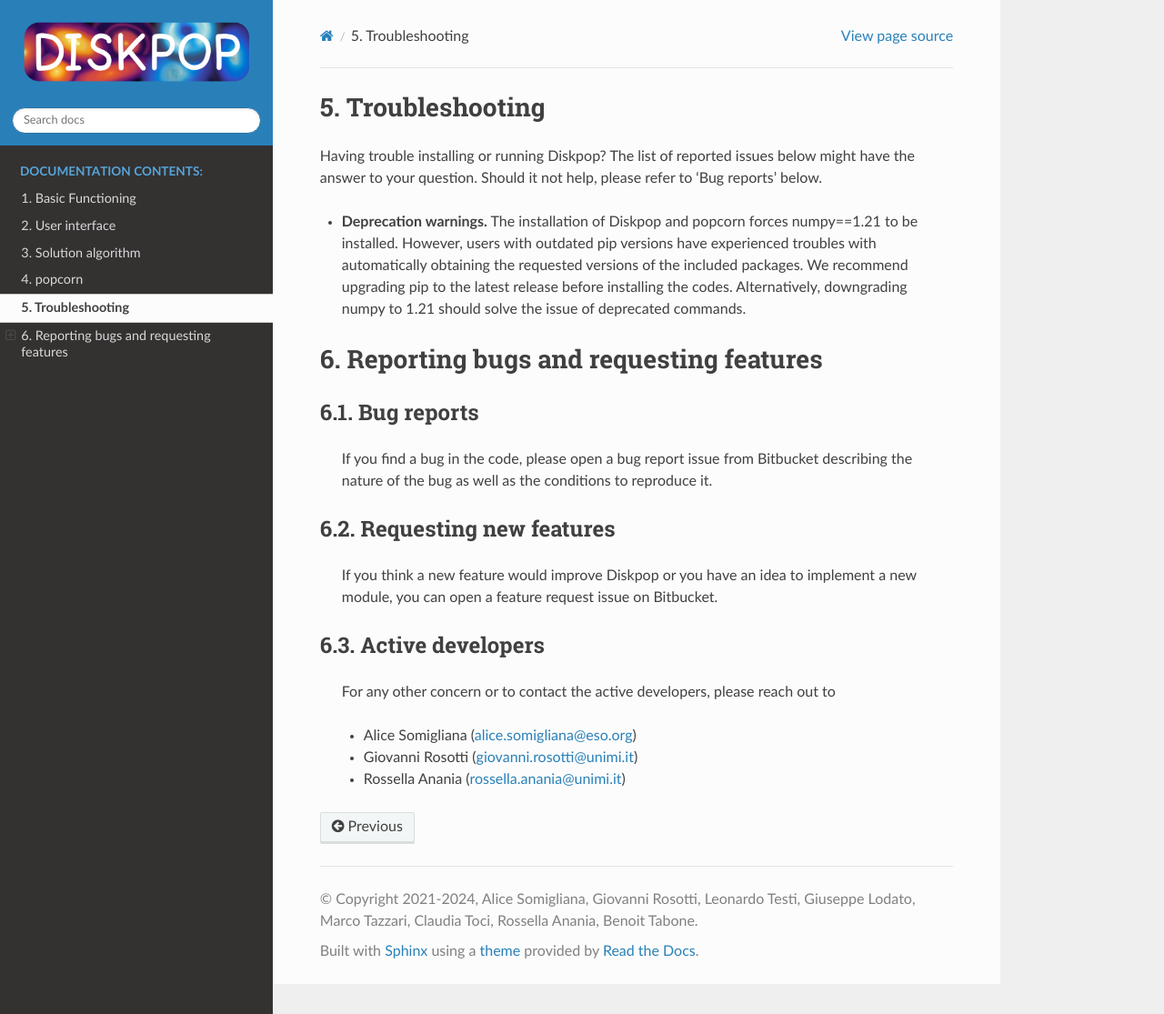
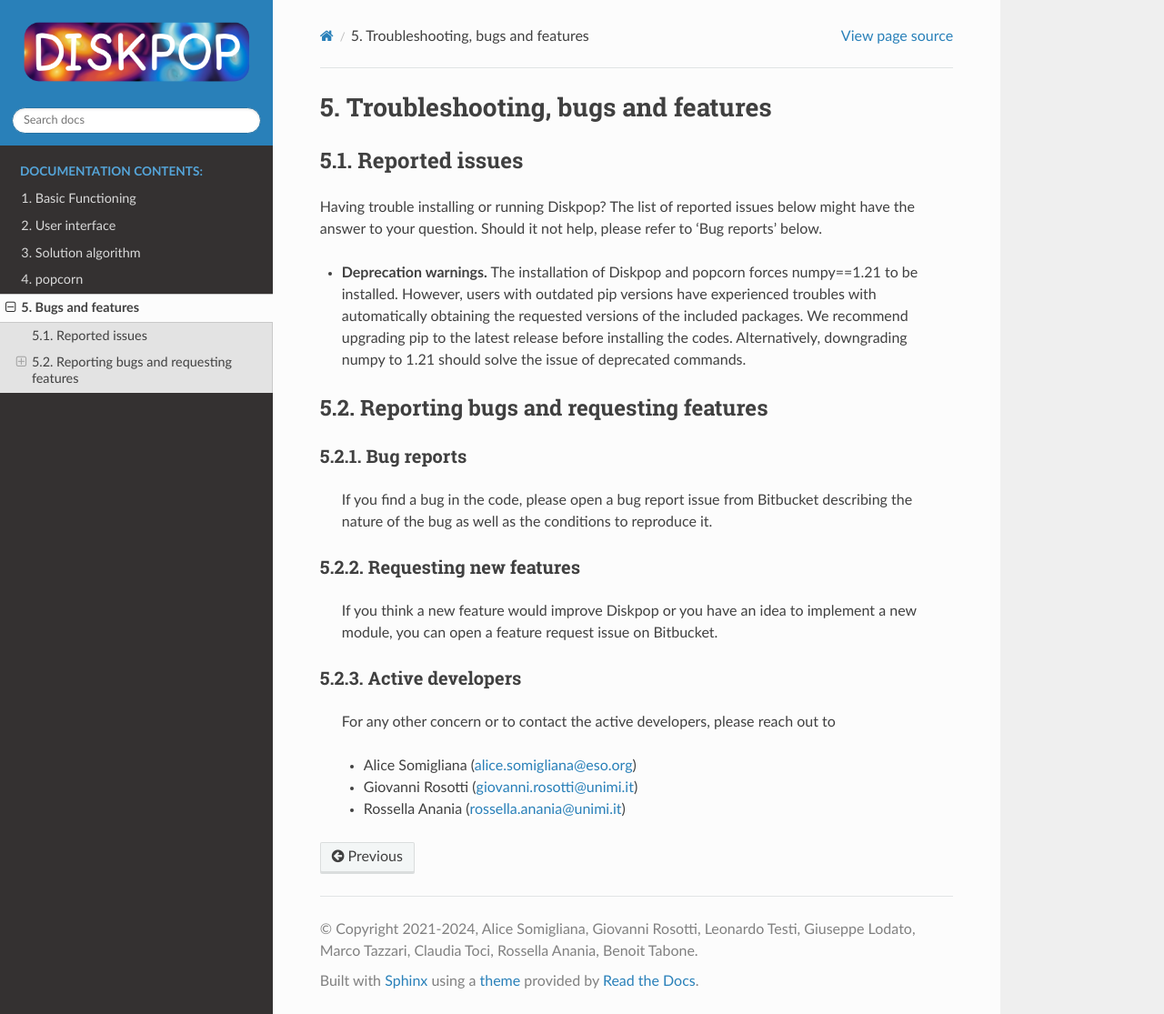
Before and after one commit to alicesomigliana/diskpop-docs, a Sphinx documentation site: the page built from doc/bugs_features.rst, in a window 1280 px wide and 1115 px high. Shown: the whole window at 91% size. Built offline with Sphinx 7.4.7 and the Read the Docs theme 2.0.0, drawn with Linux system fonts in a browser that asks for light colours.

Commit message:
Update bugs_features.rst

```diff
--- a/doc/bugs_features.rst
+++ b/doc/bugs_features.rst
@@ -2,8 +2,11 @@
 
 .. rst-class:: center
 
-Troubleshooting
-################
+Troubleshooting, bugs and features
+###################################
+
+Reported issues
+================
 
 Having trouble installing or running Diskpop? The list of reported issues below might have the answer to your question. Should it not help, please refer to 'Bug reports' below.
 
@@ -12,7 +15,7 @@
 
 
 Reporting bugs and requesting features
-#####################################################
+=======================================
 
 Bug reports
 ------------
```
